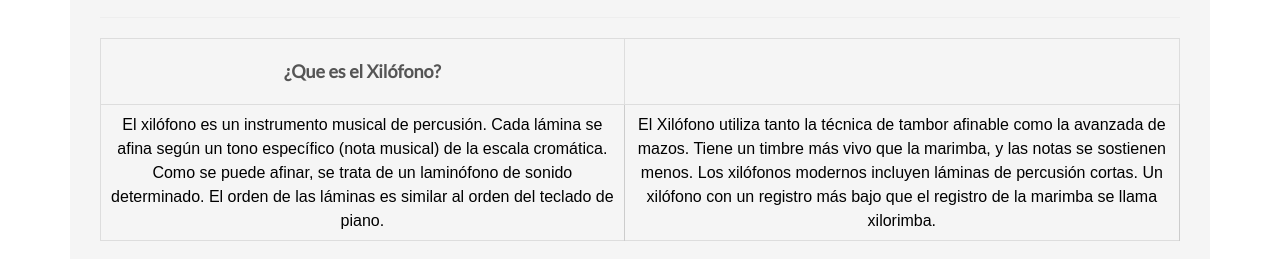
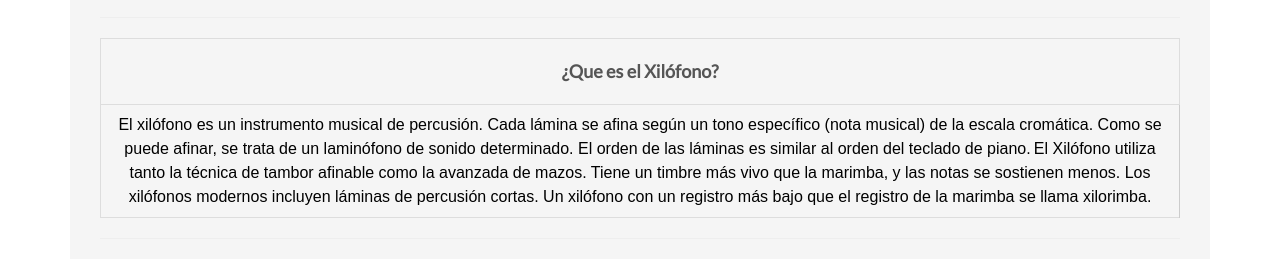
Before and after one commit to liceo30/musica, a plain HTML site: page index.html in a window 1280 px wide. Shown: the part 2892-3151 px from the top of the page. Drawn offline with nearby package versions, Linux system fonts and the light colour scheme.

Commit message:
Update index.html

```diff
--- a/index.html
+++ b/index.html
@@ -206,8 +206,8 @@ Es un laminófono similar al xilófono, pero las láminas son de aluminio. Estas
                     </thead>
                     <tbody>
                       <tr>
-                        <td><font face="Arial" color="black" size="3">El xilófono es un instrumento musical de percusión. Cada lámina se afina según un tono específico (nota musical) de la escala cromática. Como se puede afinar, se trata de un laminófono de sonido determinado. El orden de las láminas es similar al orden del teclado de piano.</font></td>
-                                                <td><font face="Arial" color="black" size="3">El Xilófono utiliza tanto la técnica de tambor afinable como la avanzada de mazos. Tiene un timbre más vivo que la marimba, y las notas se sostienen menos. Los xilófonos modernos incluyen láminas de percusión cortas. Un xilófono con un registro más bajo que el registro de la marimba se llama xilorimba.</font></td>
+                        <td><font face="Arial" color="black" size="3">El xilófono es un instrumento musical de percusión. Cada lámina se afina según un tono específico (nota musical) de la escala cromática. Como se puede afinar, se trata de un laminófono de sonido determinado. El orden de las láminas es similar al orden del teclado de piano.</font>
+                      <font face="Arial" color="black" size="3">El Xilófono utiliza tanto la técnica de tambor afinable como la avanzada de mazos. Tiene un timbre más vivo que la marimba, y las notas se sostienen menos. Los xilófonos modernos incluyen láminas de percusión cortas. Un xilófono con un registro más bajo que el registro de la marimba se llama xilorimba.</font></td>
 <p>
 <p>
 </p>
```
